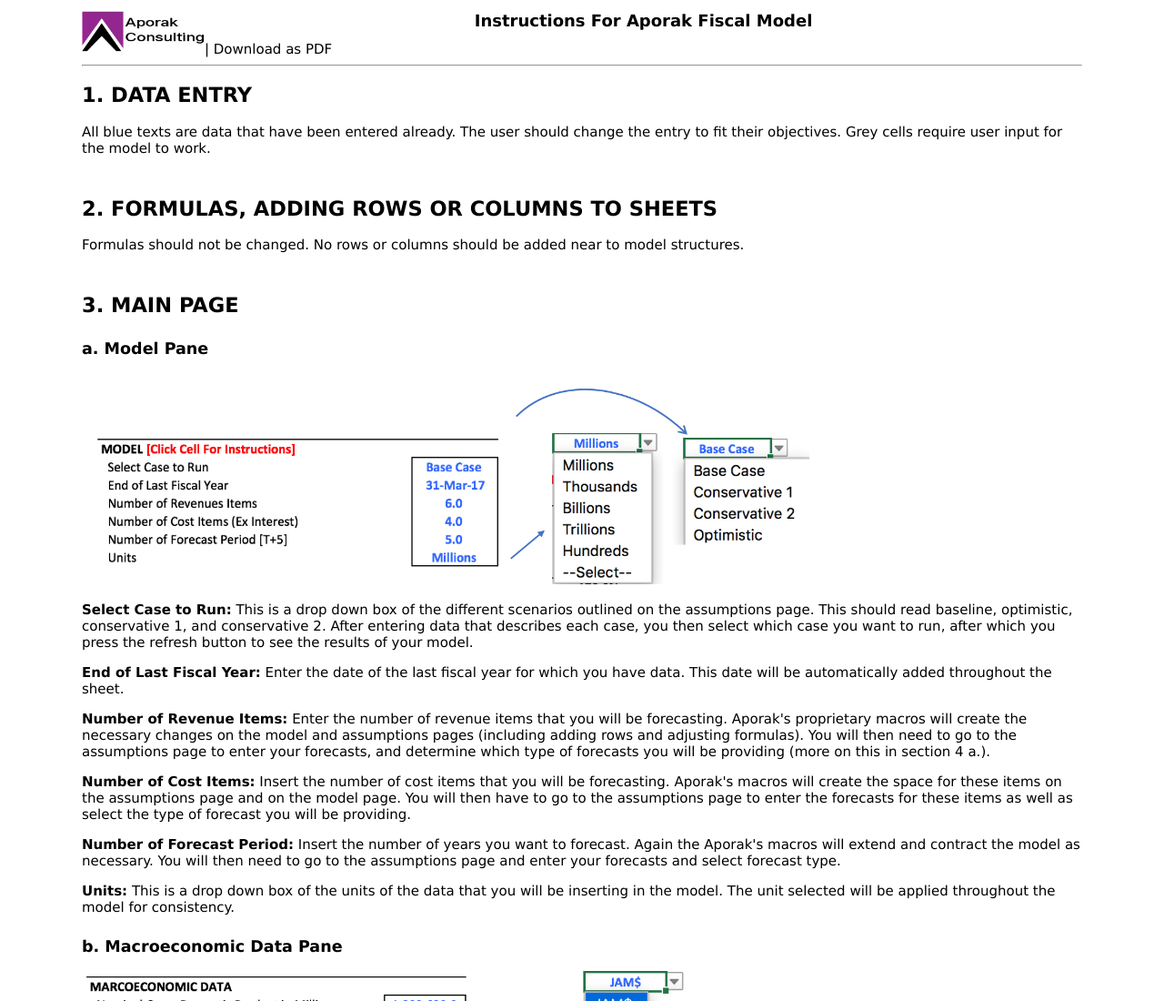
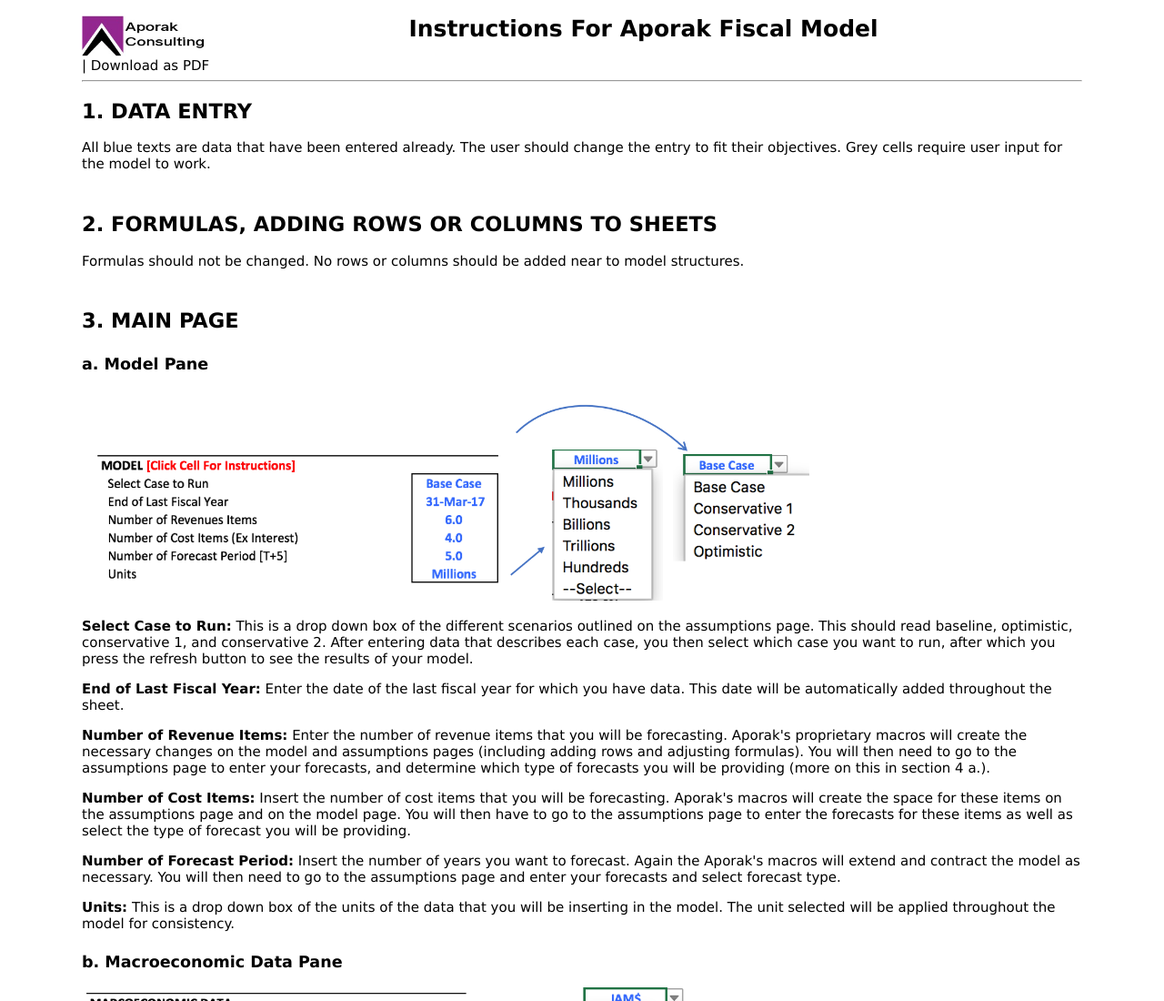
Before and after one commit to kariopaul/ApK, a plain HTML site: page index.html in a window 1280 px wide. Shown: the top 1100 px of the page at 91% size. Drawn offline with Linux system fonts and the light colour scheme.

Commit message:
Update styles.css

```diff
--- a/styles.css
+++ b/styles.css
@@ -1,6 +1,6 @@
 div.container {width:100%;}
 body { font-family:verdana; font-size: 15Px; width:1100px; margin: 0px auto; padding-bottom: 15px;}
-h1.Page_Heading {text-align:center; font-weight:bold; font-size: 18Px}
+h1.Page_Heading {text-align:center; font-weight:bold; font-size: 25Px}
 div.info_seg { padding-bottom: 10px;}
 h3.info_segL {padding-top: 6px;}
 footer {text-align: center; padding-bottom: 15px; font-size: 10px;}
```
